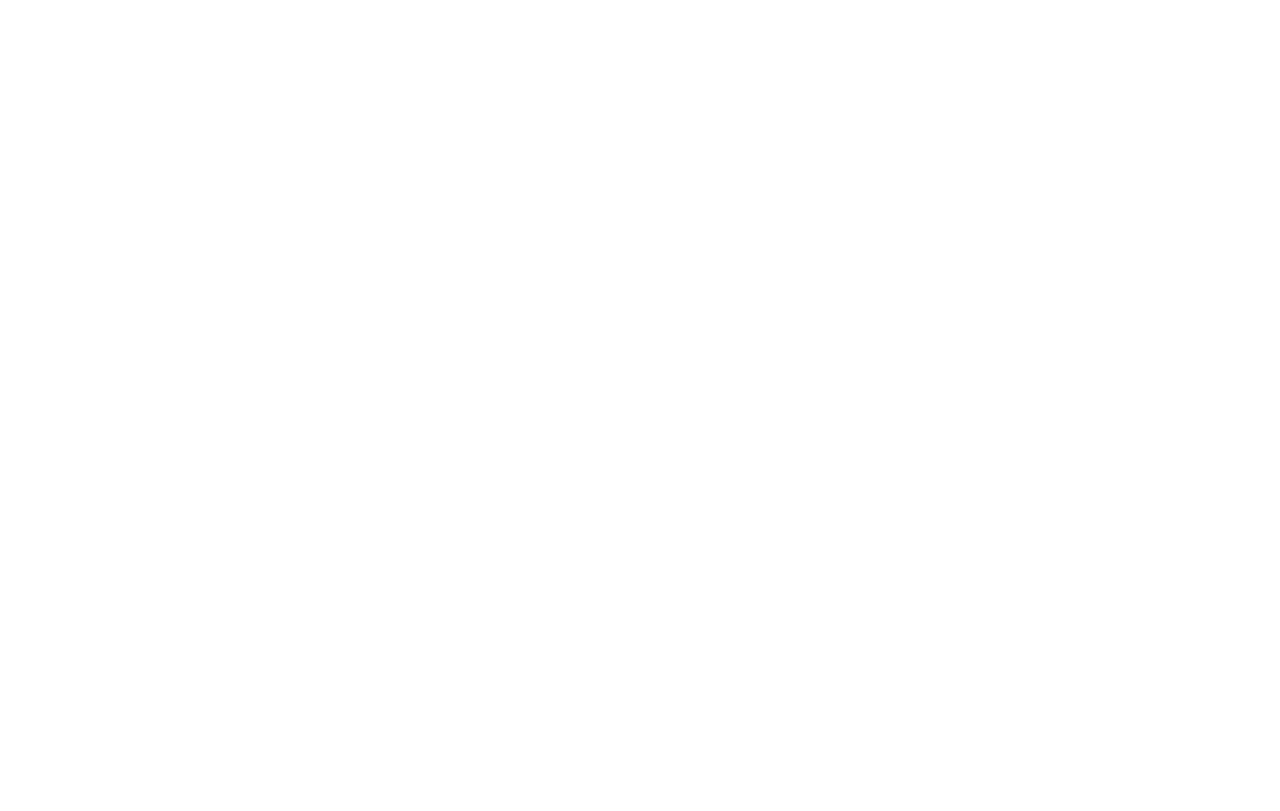
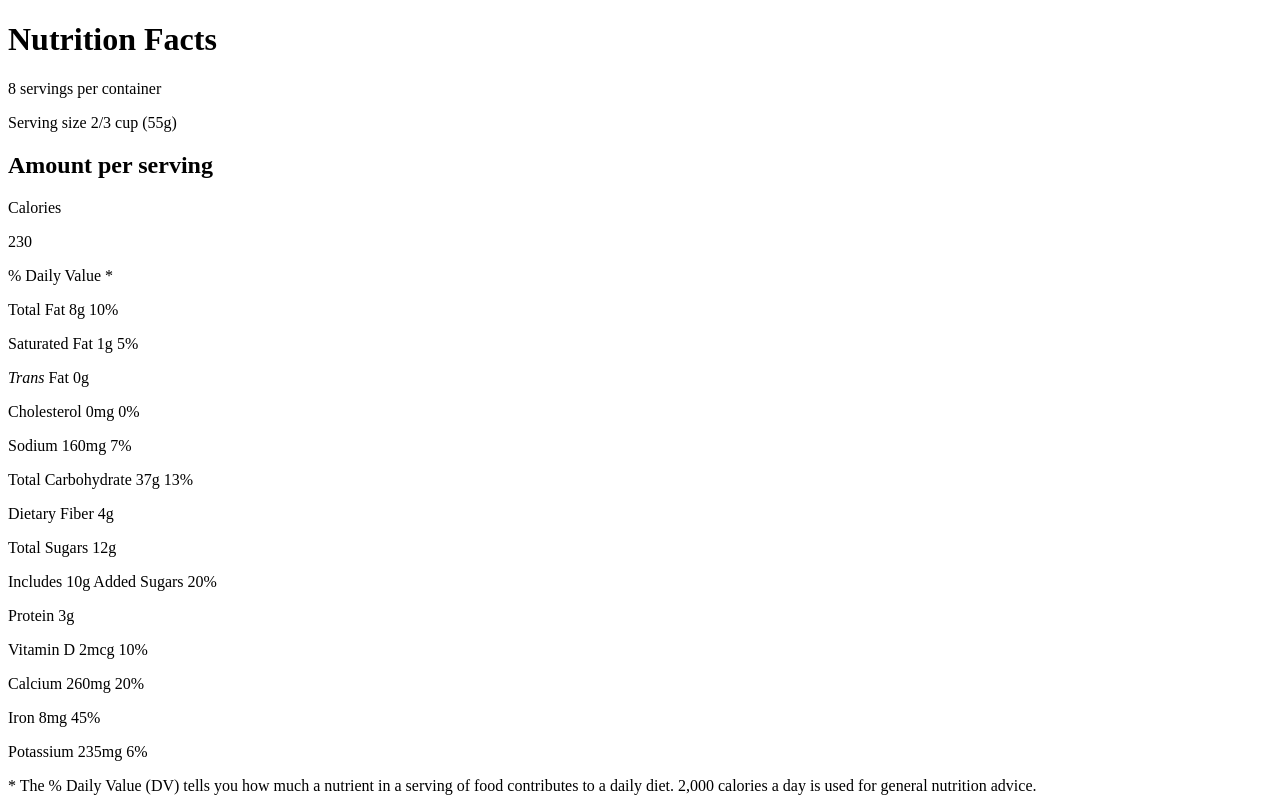
Before and after one commit to mohsensh7122/Nutrition-Label, a plain HTML site: page index.html in a window 1280 px wide. Drawn offline with Linux system fonts and the light colour scheme.

Commit message:
Added the HTML structure

```diff
--- a/index.html
+++ b/index.html
@@ -1,5 +1,6 @@
 <!DOCTYPE html>
 <html lang="en">
+
 <head>
     <meta charset="UTF-8">
     <meta http-equiv="X-UA-Compatible" content="IE=edge">
@@ -8,7 +9,53 @@
     <link href="styles.css" rel="stylesheet">
     <title>Nutrition Label</title>
 </head>
+
 <body>
+    <div class="label">
+        <header>
+            <h1 class="bold">Nutrition Facts</h1>
+            <div class="divider"></div>
+            <p>8 servings per container</p>
+            <p class="bold">Serving size <span>2/3 cup (55g)</span></p>
+        </header>
+        <div class="divider large"></div>
+        <div class="calories-info">
+            <div class="left-container">
+                <h2 class="bold small-text">Amount per serving</h2>
+                <p>Calories</p>
+            </div>
+            <span>230</span>
+        </div>
+        <div class="divider medium"></div>
+        <div class="daily-value small-text">
+            <p class="bold right no-divider">% Daily Value *</p>
+            <div class="divider"></div>
+            <p><span><span class="bold">Total Fat</span> 8g</span> <span class="bold">10%</span></p>
+            <p class="indent no-divider">Saturated Fat 1g <span class="bold">5%</span></p>
+            <div class="divider"></div>
+            <p class="indent no-divider"><span><i>Trans</i> Fat 0g</span></p>
+            <div class="divider"></div>
+            <p><span><span class="bold">Cholesterol</span> 0mg</span> <span class="bold">0%</span></p>
+            <p><span><span class="bold">Sodium</span> 160mg</span> <span class="bold">7%</span></p>
+            <p><span><span class="bold">Total Carbohydrate</span> 37g</span> <span class="bold">13%</span></p>
+            <p class="indent no-divider">Dietary Fiber 4g</p>
+            <div class="divider"></div>
+            <p class="indent no-divider">Total Sugars 12g</p>
+            <div class="divider double-indent"></div>
+            <p class="double-indent no-divider">Includes 10g Added Sugars <span class="bold">20%</span>
+                <div class="divider"></div>
+                <p class="no-divider"><span class="bold">Protein</span> 3g</p>
+                <div class="divider large"></div>
+                <p>Vitamin D 2mcg <span>10%</span></p>
+                <p>Calcium 260mg <span>20%</span></p>
+                <p>Iron 8mg <span>45%</span></p>
+                <p class="no-divider">Potassium 235mg <span>6%</span></p>
+        </div>
+        <div class="divider medium"></div>
+        <p class="note">* The % Daily Value (DV) tells you how much a nutrient in a serving of food contributes to a
+            daily
+            diet. 2,000 calories a day is used for general nutrition advice.</p>
+    </div>
+</body>
 
-</body>
 </html>
```
